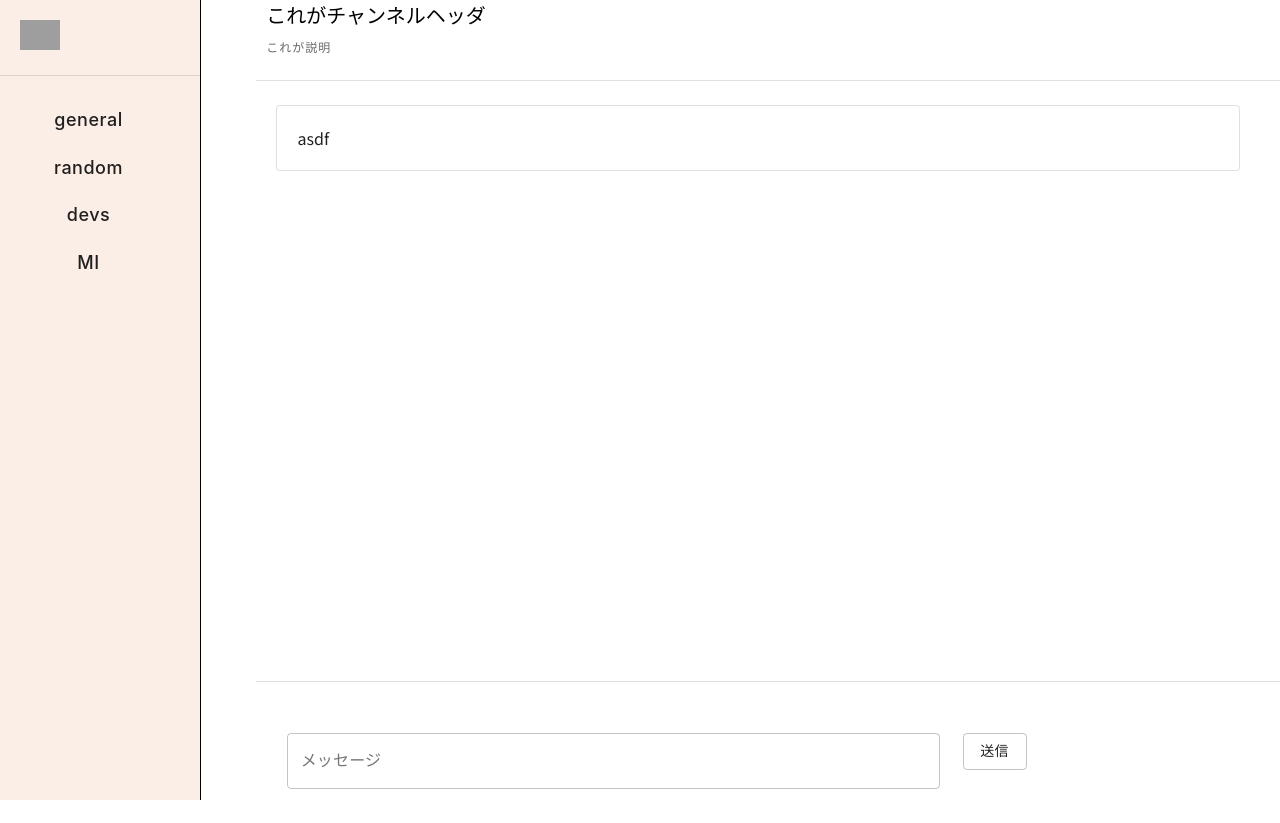
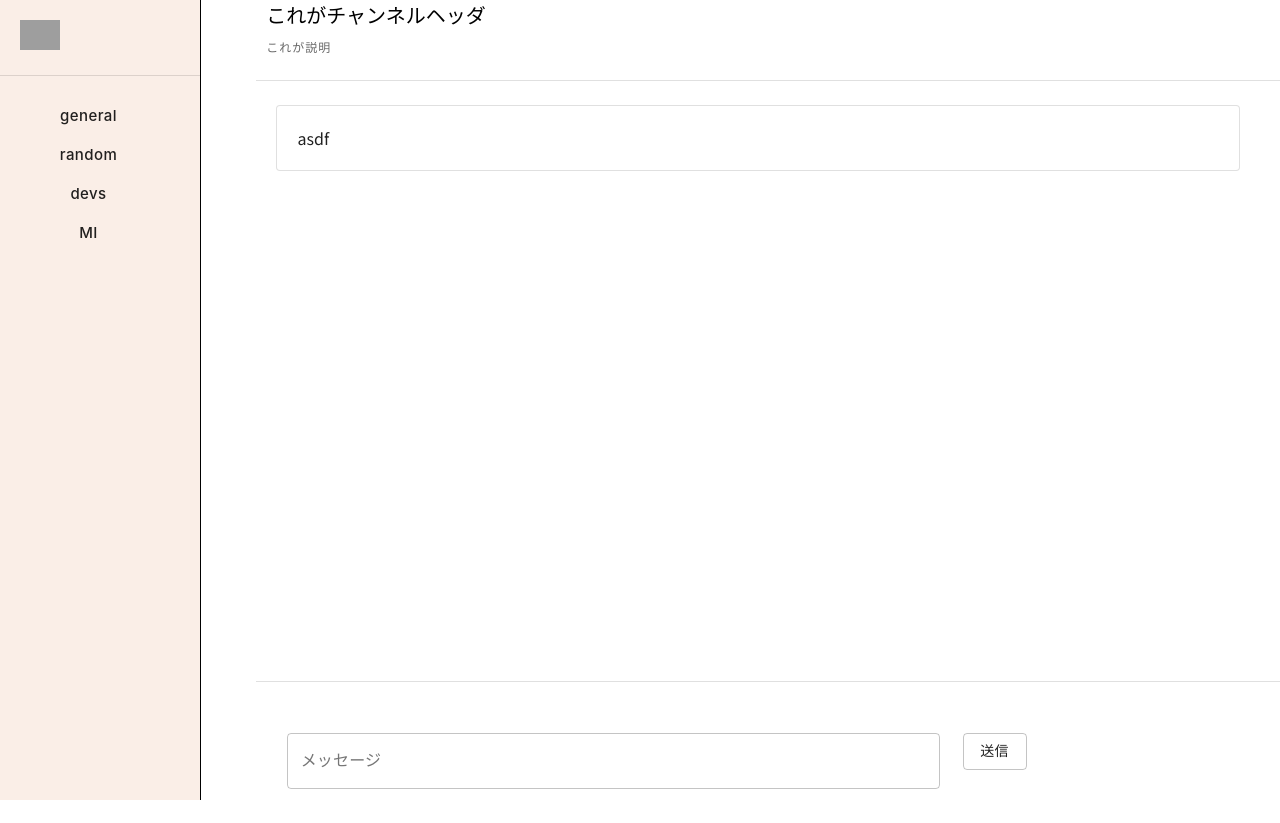
Before and after one commit to girakdev/Girack, a Next.js app: page / in a window 1280 px wide. Built offline with nearby package versions, Linux system fonts and the light colour scheme; no server answers; grey boxes are pictures that could not be loaded.

Commit message:
細かいスタイル修正
主にチャンネルバー

```diff
--- a/components/Cbar.js
+++ b/components/Cbar.js
@@ -1,5 +1,4 @@
 import React from 'react';
-import ReactDOM from 'react-dom';
 import { withStyles, makeStyles, ThemeProvider } from '@material-ui/core/styles';
 import { Grid, Button, Divider } from '@material-ui/core';
 import Link from 'next/link';
@@ -9,11 +8,11 @@ const BsButton = withStyles({
     root: {
       boxShadow: 'none',
       textTransform: 'none',
-      fontSize: 18,
+      fontSize: 15,
       textAlign: "left",
       paddingLeft: "5px",
-      paddingTop: '3px',
-      paddingBottom: '3px',
+      paddingTop: '2px',
+      paddingBottom: '2px',
       marginLeft: 0,
       border: '1px solid rgba(0,0,0,0)',
       borderRadius: "0 2ch 2ch 0",
@@ -71,7 +70,6 @@ export default function chatWin() {
         <img style={{width:"25%",height:"auto"}} src="https://image.flaticon.com/icons/svg/3011/3011270.svg"></img>
 
     </span>
-
 </div>
 <Divider />
 <Grid
```
Also changed, not shown: components/chatW.js (+1 -6 lines).
